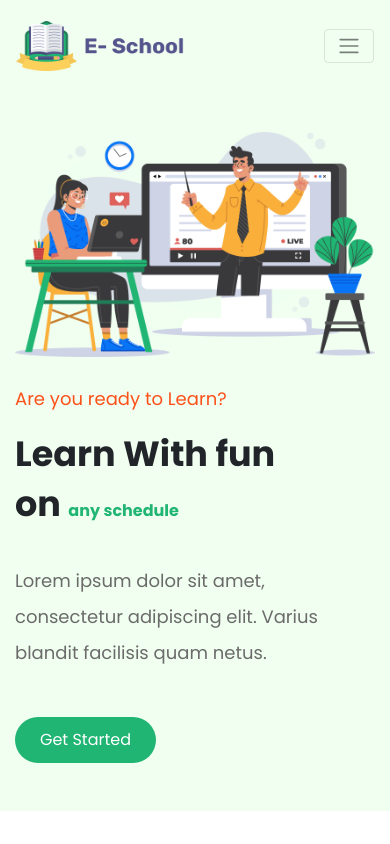
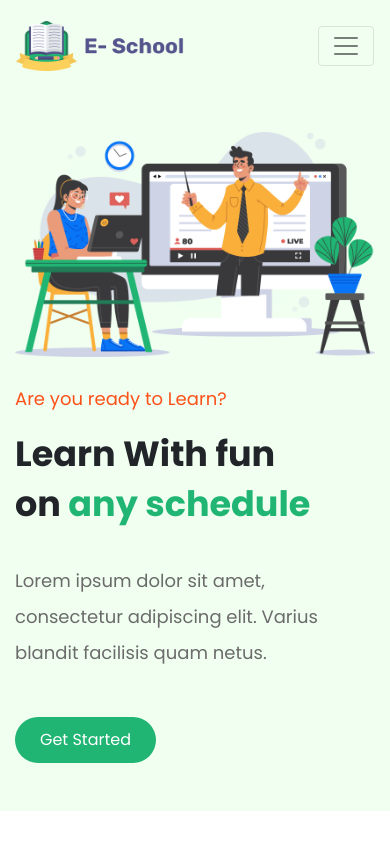
Before and after one commit to tayab-pabel/e-school, a plain HTML site: page index.html in a window 390 px wide. Shown: the top 844 px of the page. Drawn offline with nearby package versions, Linux system fonts and the light colour scheme.

Commit message:
last commit

```diff
--- a/style.css
+++ b/style.css
@@ -243,15 +243,9 @@ p {
   h1 {
     font-size: 40px;
   }
-  span {
-    font-size: 13px;
-  }
 }
 
 @media (max-width: 768px) {
-  span {
-    font-size: 16px;
-  }
   .testimonial p {
     padding-top: 25px;
   }
```
